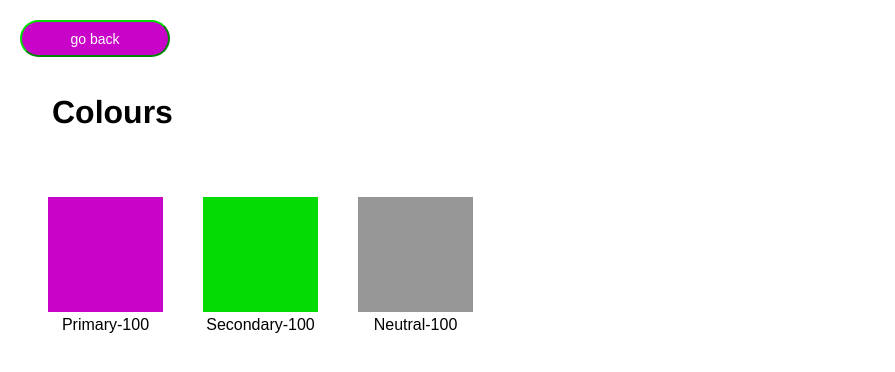
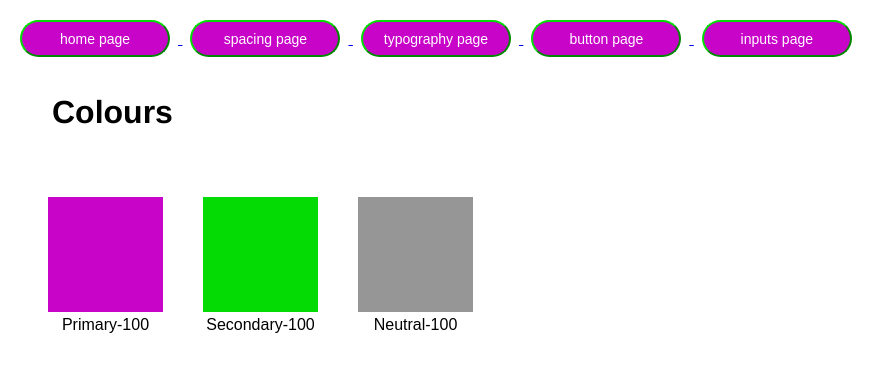
Before and after one commit to Ahallard/design-system-code, a website: page docs/colours.html in a window 1280 px wide. Shown: the whole page, without its empty margins (0-895 px from the left). Drawn offline with Linux system fonts and the light colour scheme.

Commit message:
commit 7

```diff
--- a/docs/colours.html
+++ b/docs/colours.html
@@ -7,7 +7,27 @@
     <body>
         <a href="../index.html">
             <button class="button-md">
-                go back
+                home page
+            </button>
+        </a>
+        <a href="spacing.html">
+            <button class="button-md">
+                spacing page
+            </button>
+        </a>
+        <a href="typography.html">
+            <button class="button-md">
+                typography page
+            </button>
+        </a>
+        <a href="../scss/componets/button/button.html">
+            <button class="button-md">
+                button page
+            </button>
+        </a>
+         <a href="../scss/componets/form inputs/inputs.html">
+            <button class="button-md">
+                inputs page
             </button>
         </a>
         <h1>Colours</h1>
```
Also changed, not shown: docs/spacing.html (+21 -1 lines), docs/typography.html (+21 -1 lines), scss/componets/button/button.html (+21 -1 lines), scss/componets/form inputs/inputs.html (+21 -1 lines).
